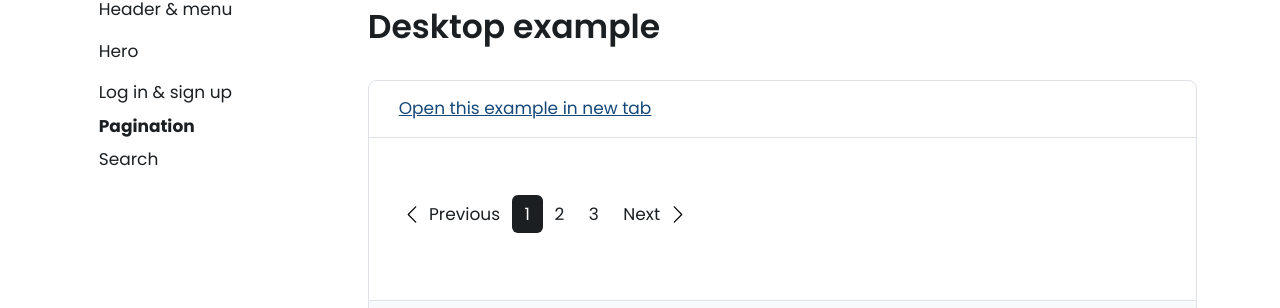
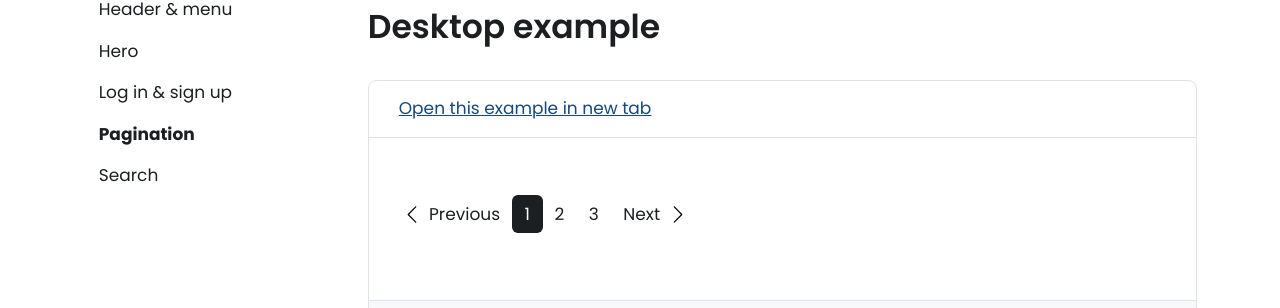
Before and after one commit to Energy-Saving-Trust/Design-System, a Jekyll site: the page built from patterns/pagination.md, in a window 1280 px wide. Shown: the part 359-667 px from the top of the page. Built offline with Jekyll 4.4.1, drawn with Linux system fonts in a browser that asks for light colours; nearby versions of some CDN libraries.

Commit message:
padding fix

```diff
--- a/_includes/ds-site-sidebar.html
+++ b/_includes/ds-site-sidebar.html
@@ -12,7 +12,7 @@
         {% if node.side_bar != false %}
           {% if page.url contains node.url %}
           <li>
-            <a href="{{ node.url }}" class="nav-link link-dark fw-bold" style="padding-left: 0px;">{{ node.title }}</a>
+            <a href="{{ node.url }}" class="nav-link link-dark fw-bold" style="padding: 8px 8px 8px 0px;">{{ node.title }}</a>
           </li>
           {% else %}
           <li>
```
